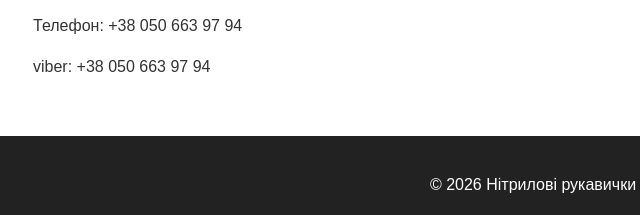
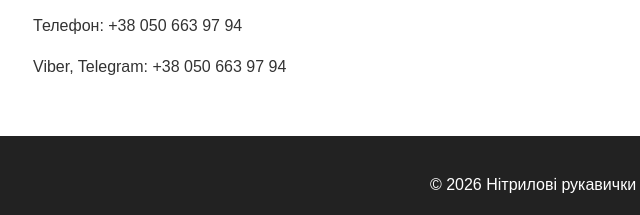
Before and after one commit to Valerii197/nitrile-gloves-site, a plain HTML site: page index.html in a window 1280 px wide. Shown: the part 2940-3155 px from the top of the page, 107-747 px from the left. Drawn offline with Linux system fonts and the light colour scheme.

Commit message:
Update index.html

```diff
--- a/index.html
+++ b/index.html
@@ -366,7 +366,7 @@
     <p>м. Харків</p>
     <p>Email: office@mera.org.ua</p>
     <p>Телефон: +38 050 663 97 94</p>
-    <p>viber:  +38 050 663 97 94</p>
+    <p>Viber, Telegram:  +38 050 663 97 94</p>
 </section>
 
 <footer>
```
